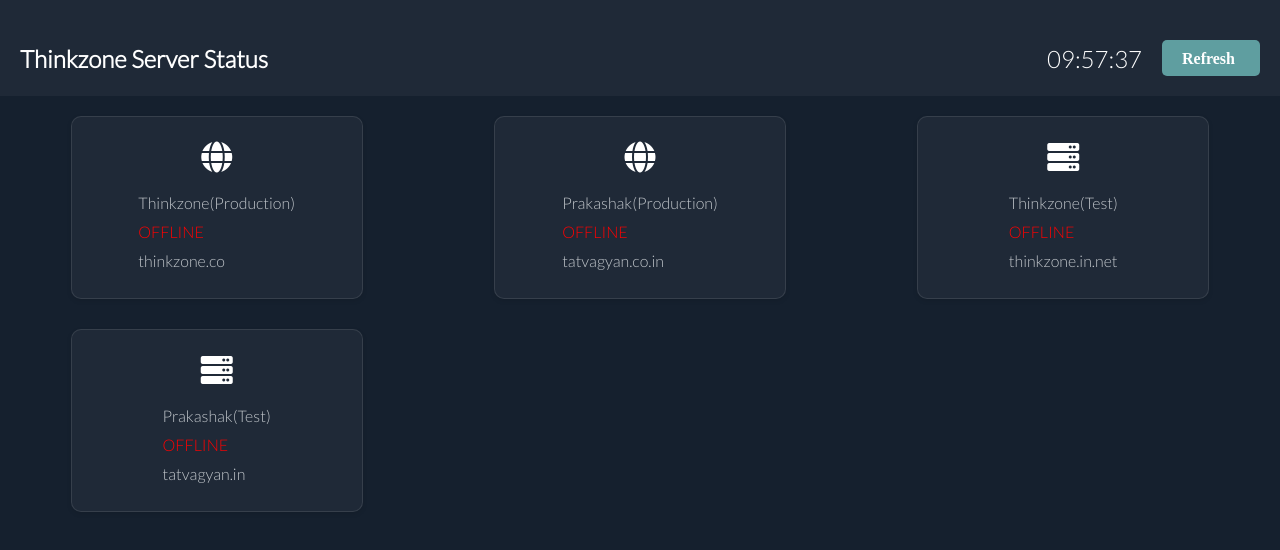
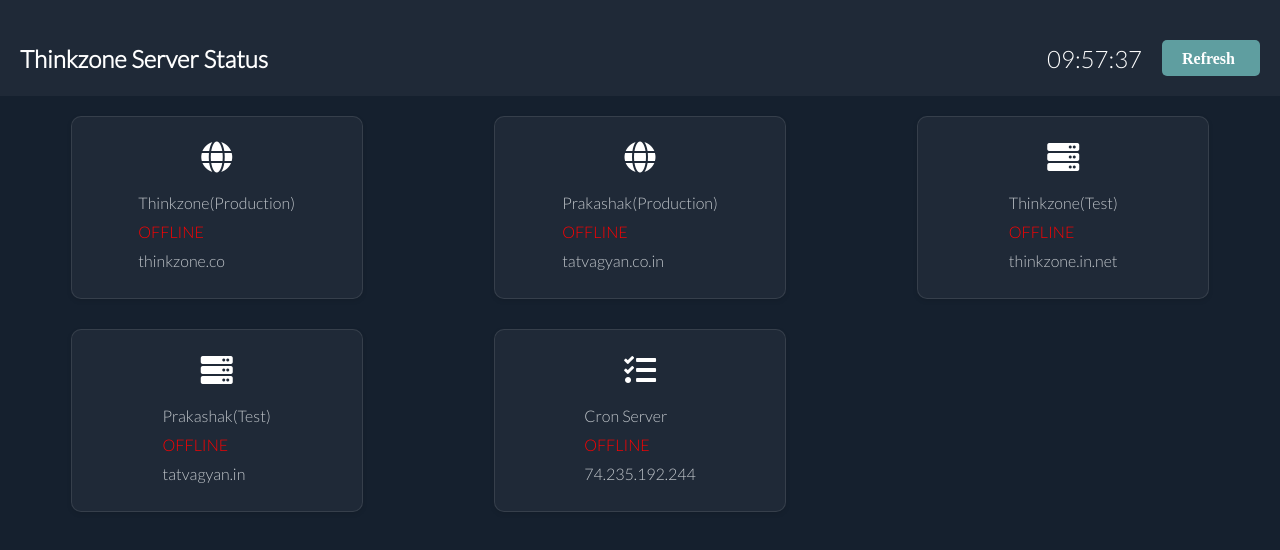
Before and after one commit to swastik098/tzserverstatus, a React (Create React App) app: page / in a window 1280 px wide. Shown: the top 550 px of the page. Built offline with nearby package versions, Linux system fonts and the light colour scheme; no server answers.

Commit message:
changes in server

```diff
--- a/src/servers.js
+++ b/src/servers.js
@@ -19,4 +19,9 @@
     adr: "https://tatvagyan.in/",
     icon: "fa fa-server",
   },
+  {
+    name: "Cron Server",
+    adr: " http://74.235.192.244/tz",
+    icon: "fa fa-tasks",
+  },
 ];
```
